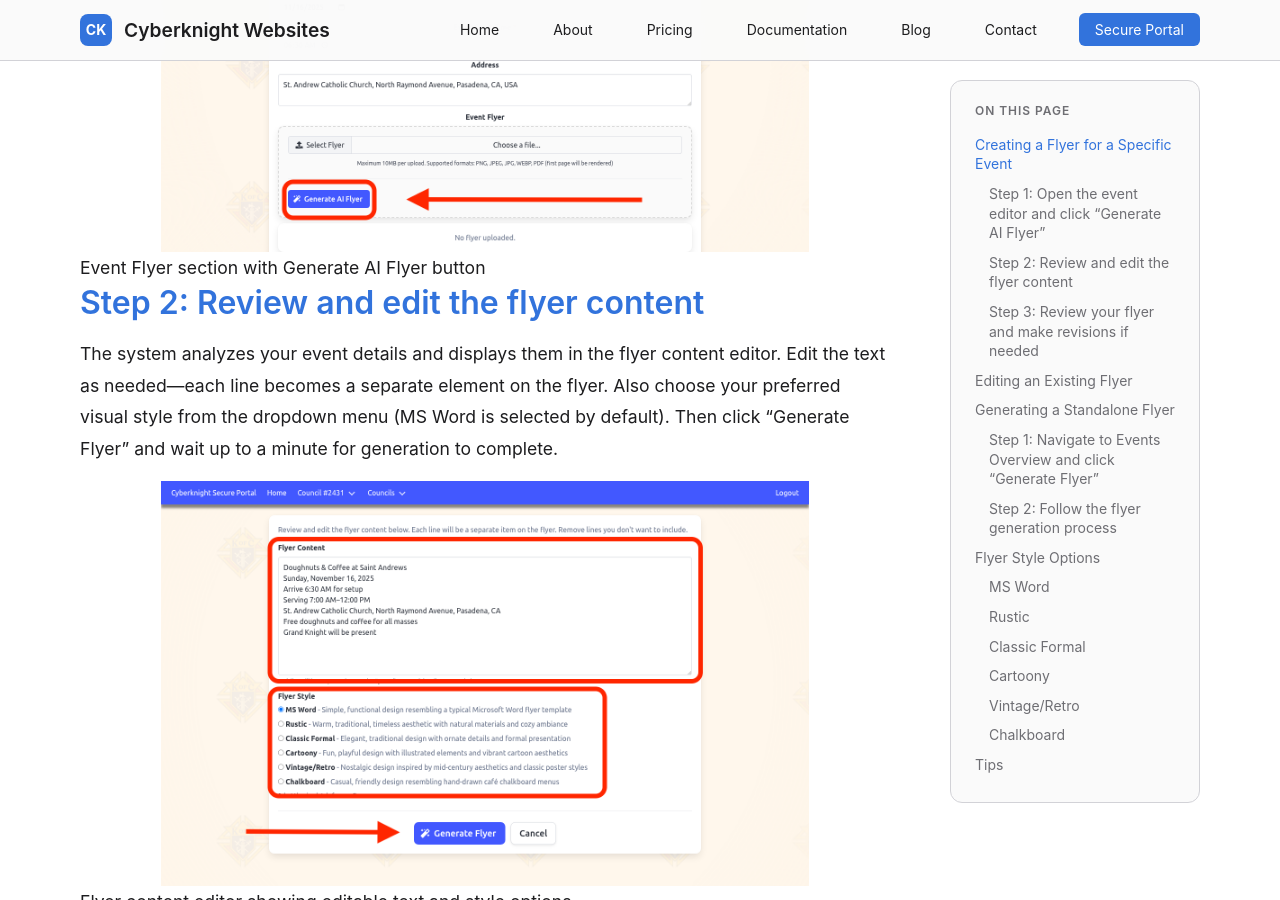
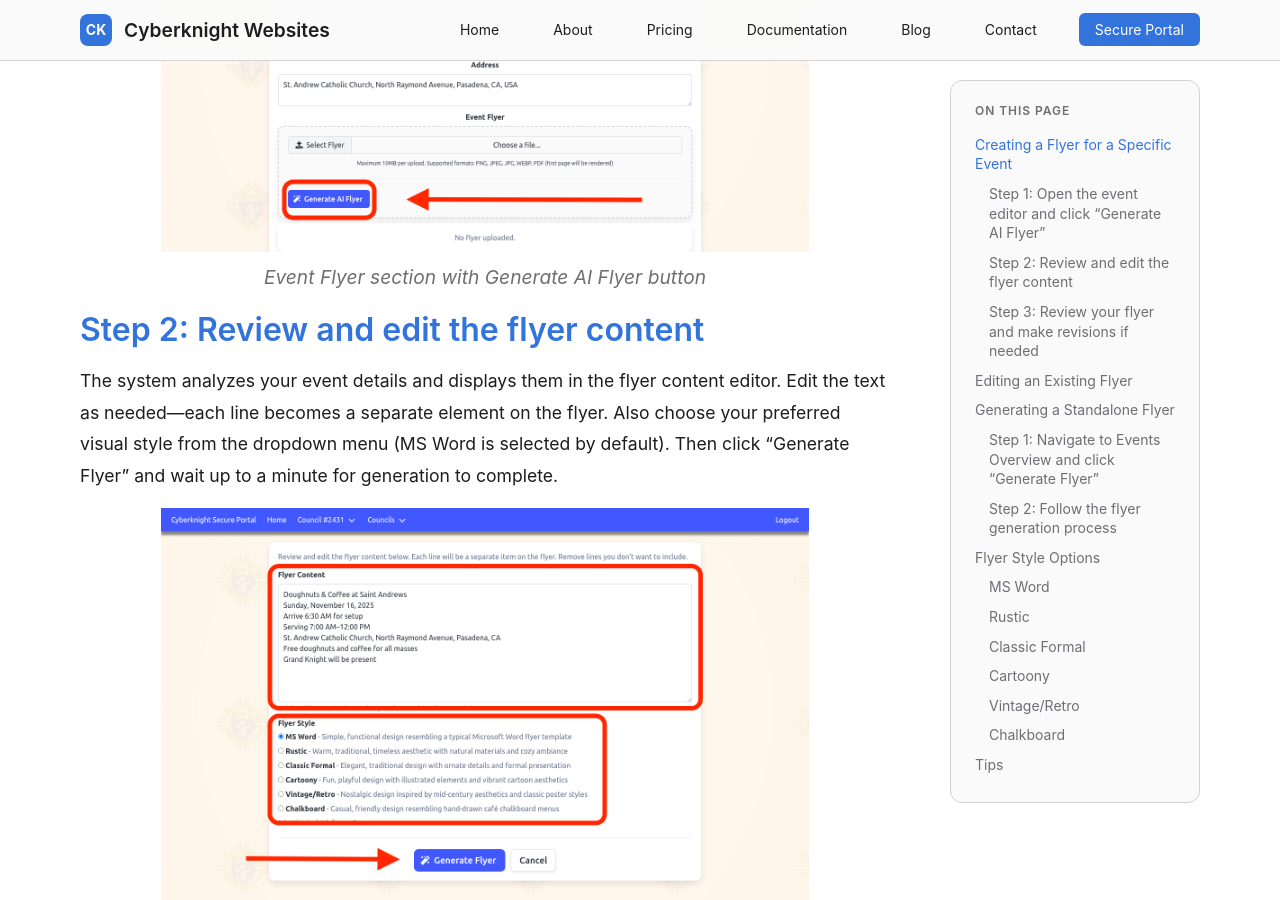
Before and after one commit to Cyberknight-Websites-Org/cyberknight-corporate-website, a Jekyll site: the page built from _documentation/generating-event-flyers.md, in a window 1280 px wide and 900 px high, scrolled down 790 px. Built offline with Jekyll 4.4.1, drawn with Linux system fonts in a browser that asks for light colours.

Commit message:
Added styling for picture captions

```diff
--- a/assets/css/main.css
+++ b/assets/css/main.css
@@ -702,6 +702,15 @@ a:hover {
   max-height: 45vh;
 }
 
+figure figcaption {
+  text-align: center;
+  font-style: italic;
+  color: var(--text-secondary);
+  margin-top: 0.5rem;
+  margin-bottom: 1rem;
+  font-size: 1.2rem;
+}
+
 .doc-toc {
   position: sticky;
   top: 80px;
```
